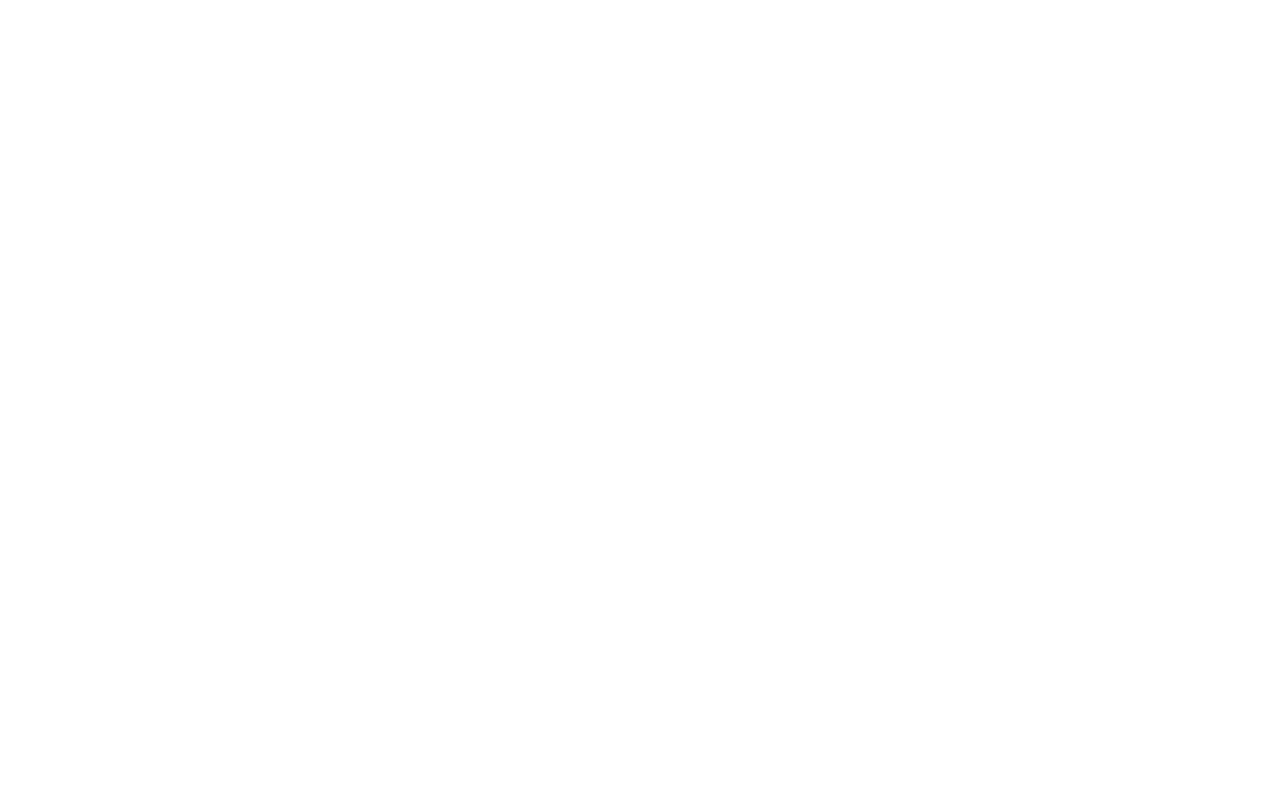
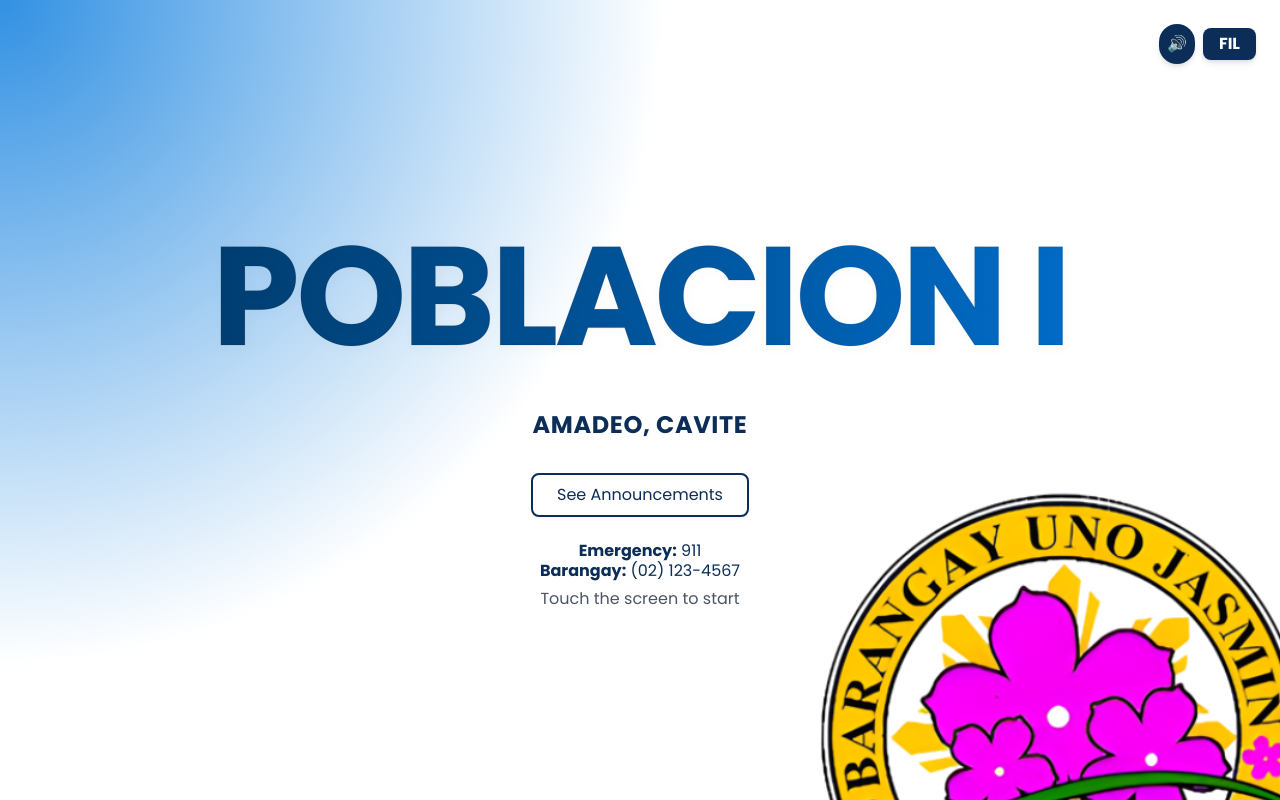
Before and after one commit to mselletoe/brgypuj-kiosk, a Vue app in the folder kiosk-interface/: page /idle in a window 1280 px wide. Before the commit this address had no page. Built offline with nearby package versions, Linux system fonts and the light colour scheme.

Commit message:
Add: Display (not yet finalized)

```diff
--- a/kiosk-interface/index.html
+++ b/kiosk-interface/index.html
@@ -5,6 +5,11 @@
     <link rel="icon" type="image/svg+xml" href="/vite.svg" />
     <meta name="viewport" content="width=device-width, initial-scale=1.0" />
     <title>Kiosk Interface</title>
+
+    <link rel="preconnect" href="https://fonts.googleapis.com">
+    <link rel="preconnect" href="https://fonts.gstatic.com/" crossorigin>
+    <link href="https://fonts.googleapis.com/css2?family=Poppins:ital,wght@0,400;0,700;1,400&display=swap" rel="stylesheet">
+
   </head>
   <body>
     <div id="app"></div>
--- a/kiosk-interface/src/assets/announcements.css
+++ b/kiosk-interface/src/assets/announcements.css
@@ -3,7 +3,7 @@
 body.announcements-page {
     margin: 0;
     height: 100vh;
-    weight: 100vw;
+    width: 100vw;
     background: radial-gradient(circle at top left, #3291E3 0%, #ffffff 44%);
     background-repeat: no-repeat;
     background-attachment: fixed;
--- /dev/null
+++ b/kiosk-interface/src/assets/display.css
@@ -0,0 +1,25 @@
+html,
+body {
+  margin: 0;
+  padding: 0;
+  height: 100%;
+  width: 100%;
+  overflow: hidden;
+}
+
+body.display-page {
+  background: radial-gradient(circle at top left, #3291E3 0%, #ffffff 44%);
+  background-repeat: no-repeat;
+  background-size: cover;
+  background-position: center;
+  background-attachment: local;
+  font-family: 'Poppins', sans-serif;
+}
+
+#app {
+  margin: 0;
+  padding: 0;
+  height: 100vh;
+  width: 100vw;
+  overflow: hidden;
+}
--- a/kiosk-interface/src/assets/main.css
+++ b/kiosk-interface/src/assets/main.css
@@ -4,12 +4,12 @@
 
 @layer base {
   html {
-    font-family: 'Inter', system-ui, Avenir, Helvetica, Arial, sans-serif;
+    font-family: 'Poppins', system-ui, Avenir, Helvetica, Arial, sans-serif;
   }
 
   body {
     margin: 0;
     min-height: 100vh;
-    background-color: white;
+    background-color: #E4F1FF;
   }
 }
--- a/kiosk-interface/src/components/Header.vue
+++ b/kiosk-interface/src/components/Header.vue
@@ -75,8 +75,6 @@
 </script>
 
 <style scoped>
-@import url('https://fonts.googleapis.com/css2?family=Poppins:wght@300;500;700&display=swap');
-
 header {
   width: 100%;
   position: fixed;
@@ -84,7 +82,4 @@
   left: 0;
 }
 
-.font-poppins {
-  font-family: 'Poppins', sans-serif;
-}
 </style>
--- /dev/null
+++ b/kiosk-interface/src/views/Display.vue
@@ -0,0 +1,97 @@
+<script setup>
+import '@/assets/display.css'
+import { onMounted, onUnmounted, ref } from 'vue'
+
+// === added states and functions ===
+const isMuted = ref(false)
+const currentLang = ref('FIL')
+
+const toggleMute = () => {
+  isMuted.value = !isMuted.value
+}
+
+const toggleLang = () => {
+  currentLang.value = currentLang.value === 'FIL' ? 'ENG' : 'FIL'
+}
+
+const goToAnnouncements = () => {
+  window.location.href = '/announcements' // change to router.push('/announcements') if using Vue Router
+}
+
+onMounted(() => {
+  document.body.classList.add('display-page')
+  const header = document.querySelector('header')
+  if (header) header.style.display = 'none'
+})
+
+onUnmounted(() => {
+  document.body.classList.remove('display-page')
+  const header = document.querySelector('header')
+  if (header) header.style.display = ''
+})
+</script>
+
+<template>
+  <div class="flex items-center justify-center text-center
+                h-full w-full overflow-hidden relative select-none text-[#0c2d57]">
+
+    <!-- === added content starts here === -->
+
+    <!-- Top-right buttons -->
+    <div class="absolute top-6 right-6 flex items-center gap-2">
+      <!-- Mute -->
+      <button
+        @click="toggleMute"
+        class="bg-[#0c2d57] text-white rounded-full p-2 shadow-md hover:opacity-90 transition"
+        title="Toggle Sound"
+      >
+        <span v-if="!isMuted">🔊</span>
+        <span v-else>🔇</span>
+      </button>
+
+      <!-- Language -->
+      <button
+        @click="toggleLang"
+        class="bg-[#0c2d57] text-white font-semibold px-4 py-1 rounded-lg shadow-md hover:opacity-90 transition"
+      >
+        {{ currentLang }}
+      </button>
+    </div>
+
+    <!-- Center text -->
+    <div class="relative">
+      <h1 class="text-[140px] tracking-tight font-bold
+                  bg-gradient-to-r from-[#003E71] to-[#016BC6]
+                  bg-clip-text text-transparent">POBLACION I</h1>
+
+      <h1 class="absolute top-0 left-0 text-[140px] tracking-tight font-bold text-transparent"
+          style="-webkit-text-stroke: 1px rgba(0,0,0,0.1);
+                  filter: drop-shadow(2px 2px 4px rgba(0,0,0,0.9))">POBLACION I</h1>
+
+      <h2 class="text-2xl font-semibold text-[#0c2d57] mt-2 tracking-wide">AMADEO, CAVITE</h2>
+
+      <!-- Button -->
+      <button
+        @click="goToAnnouncements"
+        class="mt-8 bg-white border-2 border-[#0c2d57] text-[#0c2d57] font-medium px-6 py-2 rounded-lg shadow-sm hover:bg-[#0c2d57] hover:text-white transition"
+      >
+        See Announcements
+      </button>
+
+      <!-- Text info -->
+      <div class="mt-6 text-[16px] leading-tight">
+        <p><strong>Emergency:</strong> 911</p>
+        <p><strong>Barangay:</strong> (02) 123-4567</p>
+        <p class="text-gray-600 mt-2">Touch the screen to start</p>
+      </div>
+    </div>
+
+    <!-- Logo bottom-right -->
+    <img
+      src="@/assets/images/Pob1Logo.svg"
+      alt="Barangay Logo"
+      class="absolute bottom-[-230px] right-[-100px] w-[600px] h-[600px] object-contain select-none pointer-events-none"
+    />
+
+  </div>
+</template>
--- /dev/null
+++ b/kiosk-interface/src/views/Idle.vue
@@ -0,0 +1,13 @@
+<script setup>
+import Display from '@/views/Display.vue'
+//import Announcements from '@views/Announccements.vue'
+</script>
+
+<template>
+  <div class="flex h-screen flex-col items-center">
+
+    <Display />
+    <!-- <Announcements /> -->
+
+  </div>
+</template>
```
Also changed, not shown: kiosk-interface/src/router/index.js (+8 -4 lines).
